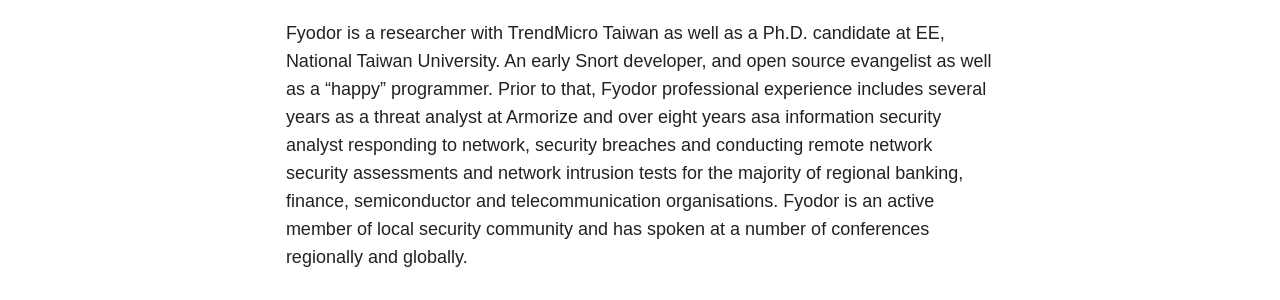
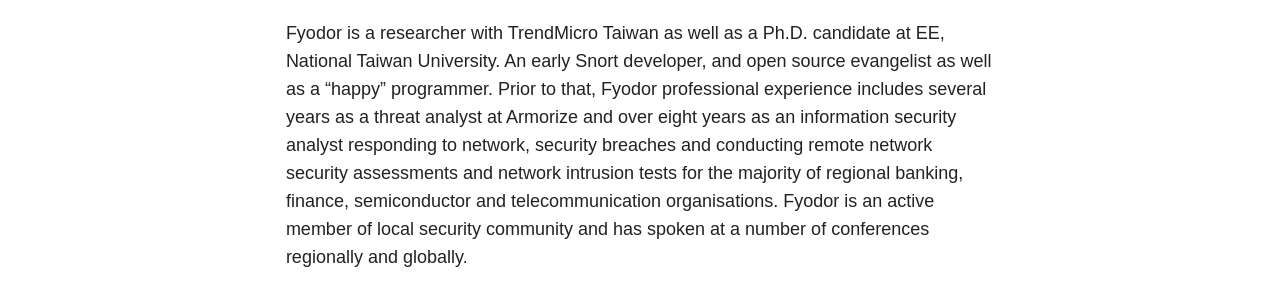
Before and after one commit to adulau/hack-lu-2017, a Jekyll site: the page built from talks/index.md, in a window 1280 px wide and 900 px high, scrolled down 2982 px. Shown: the part 365-665 px from the top of the window. Built offline with Jekyll 4.4.1, drawn with Linux system fonts in a browser that asks for light colours; nearby versions of some CDN libraries.

Commit message:
Fix typo

```diff
--- a/talks/index.md
+++ b/talks/index.md
@@ -81,7 +81,7 @@
 candidate at EE, National Taiwan University. An early Snort developer,
 and open source evangelist as well as a "happy" programmer. Prior to
 that, Fyodor professional experience includes several years as a
-threat analyst at Armorize and over eight years asa information
+threat analyst at Armorize and over eight years as an information
 security analyst responding to network, security breaches and
 conducting remote network security assessments and network intrusion
 tests for the majority of regional banking, finance, semiconductor and
```
